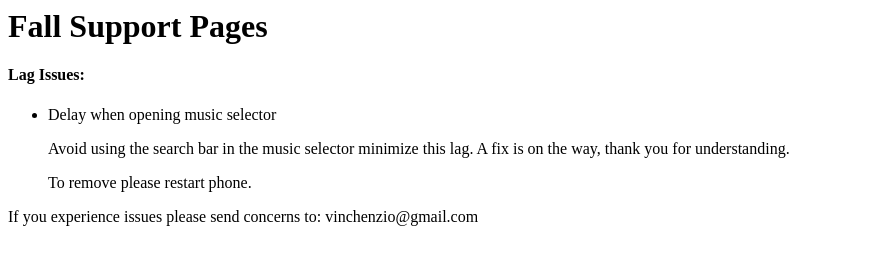
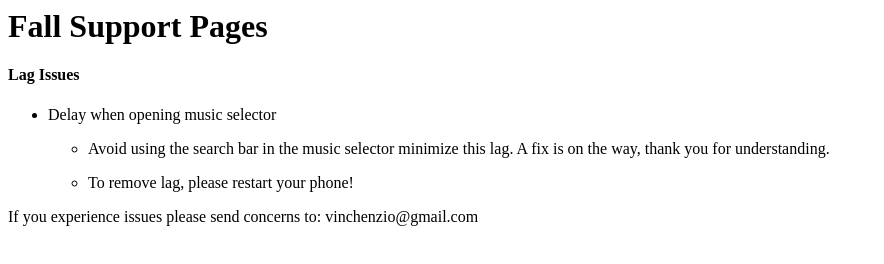
Before and after one commit to vwb/FallSupport, a plain HTML site: page index.html in a window 1280 px wide. Shown: the whole page, without its empty margins (0-884 px from the left). Drawn offline with Linux system fonts and the light colour scheme.

Commit message:
Update index.html

```diff
--- a/index.html
+++ b/index.html
@@ -1,10 +1,13 @@
 <h1> Fall Support Pages </h1>
 
-<h4> Lag Issues: </h4>
+<h4> Lag Issues </h4>
 <ul>
-  <li> Delay when opening music selector </li>
-  <p> Avoid using the search bar in the music selector minimize this lag. A fix is on the way, thank you for understanding. </p>
-  <p> To remove please restart phone.</p>
+  <li> Delay when opening music selector
+  <ul>
+    <li><p> Avoid using the search bar in the music selector minimize this lag. A fix is on the way, thank you for understanding. </p></li>
+    <li><p> To remove lag, please restart your phone! </p></li>
+  </ul>
+  </li>
 </ul>
 
 <p> If you experience issues please send concerns to: vinchenzio@gmail.com </p>
```
